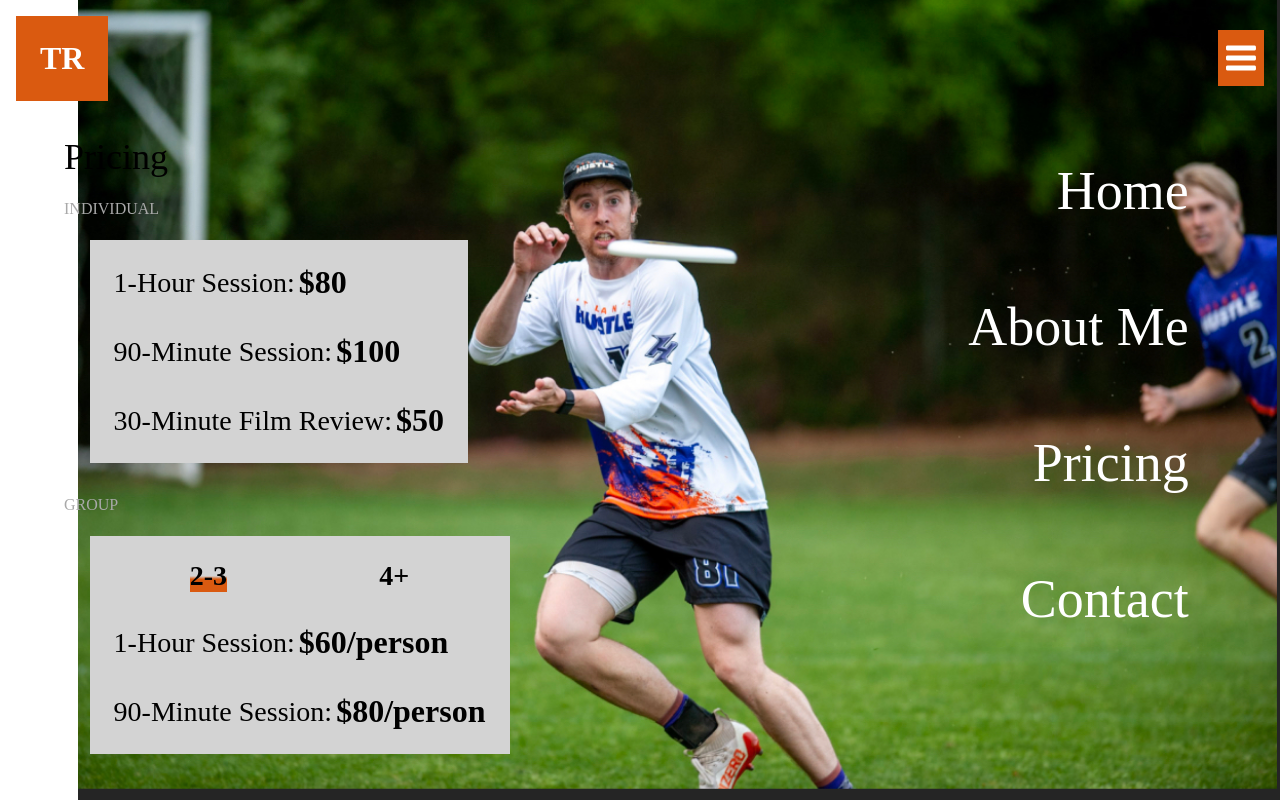
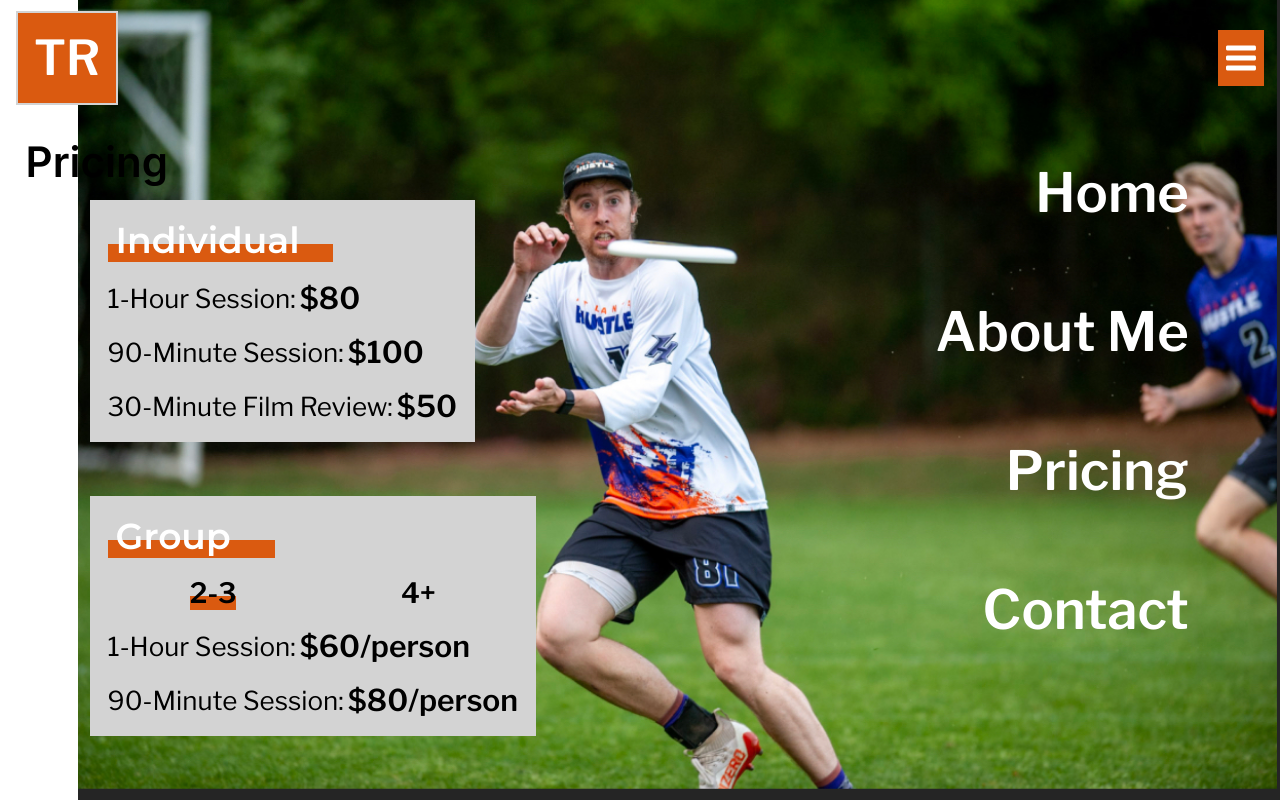
Before and after one commit to tyler7r/coaching-site, a React (Create React App) app: page /pricing in a window 1280 px wide. Built offline with nearby package versions, Linux system fonts and the light colour scheme.

Commit message:
Added fonts and updated styles accordingly

```diff
--- a/public/index.html
+++ b/public/index.html
@@ -3,6 +3,9 @@
   <head>
     <meta charset="utf-8" />
     <link rel="icon" href="%PUBLIC_URL%/favicon.ico?v=3" />
+    <link rel="preconnect" href="https://fonts.googleapis.com">
+    <link rel="preconnect" href="https://fonts.gstatic.com" crossorigin>
+    <link href="https://fonts.googleapis.com/css2?family=Inter:wght@300;600&family=Kanit:wght@200&family=Libre+Franklin:wght@400;600&family=Montserrat:wght@400;600&family=Open+Sans:wght@500&display=swap" rel="stylesheet">
     <meta name="viewport" content="width=device-width, initial-scale=1" />
     <title>Tyler Randall Coaching</title>
   </head>
--- a/src/About.js
+++ b/src/About.js
@@ -43,7 +43,7 @@ export const About = (props) => {
                             Middle School
                         </div>
                         <div>Over the last two years I've coached three semesters of middle school ultimate for Arbor Montessori. I helped build the program up again after COVID. My first semester we started with 10 kids and no way to play games due to restrictions and by last Fall we had over 25 kids on the roster and we won the championship!</div>
-                        <div className='background-title'>
+                        <div className='background-title' id='academy-title'>
                             Atlanta Hustle Youth Academy
                         </div>
                         <div>Last winter, I was the head coach for the Hustle's Youth Academy. I had the opportunity to coach over 30+ of Atlanta's best high-school ultimate players. Several of the U-17 girls who attended the program went on to win the 2023 Youth Championships in Colorado this year with rATLers YCC.</div>
--- a/src/Contact.js
+++ b/src/Contact.js
@@ -19,7 +19,8 @@ export const Contact = (props) => {
                 :   <img src={ContactImage} alt='secondary' id='contact-image' />
             }
             <div id='contact-details'>
-            <div id='contact-message'>You're so close to upping your Ultimate game. I'm based in Grant Park but I'm happy to meet at a park near you! Book today!</div>
+                <div id='contact-details-title'>Book Today!</div>
+                <div id='contact-message'>You're so close to upping your Ultimate game. I'm based in Grant Park but I'm happy to meet at a park near you! Let's get started!</div>
                 <div className='contact-detail-container'>
                     <img src={EmailIcon} alt='email-icon' className='contact-detail-image' />
                     <a href='mailto:tyler7r@gmail.com' className='contact-detail-info'>tyler7r@gmail.com</a>
--- a/src/Pricing.js
+++ b/src/Pricing.js
@@ -22,14 +22,14 @@ export const Pricing = (props) => {
                 ? <img src={PricingImage} alt='main' id='pricing-image' />
                 : <img src={PricingMobile} alt='main' id='pricing-image' />
             }
-            <div className='pricing-section-title' id='individual-pricing-title'>INDIVIDUAL</div>
             <div className='pricing-section' id='individual-section'>
+                <div className='pricing-section-title' id='individual-pricing-title'>Individual</div>
                 <div className='option-description'>1-Hour Session: <div className='option-price'>$80</div></div>
                 <div className='option-description'>90-Minute Session: <div className='option-price'>$100</div></div>
                 <div className='option-description'>30-Minute Film Review: <div className='option-price'>$50</div></div>
             </div>
-            <div className='pricing-section-title' id='group-pricing-title'>GROUP</div>
             <div className='pricing-section' id='group-section'>
+                <div className='pricing-section-title' id='group-pricing-title'>Group</div>
                 <div id='option-select-container'>
                     {optionSelect('2-3')}
                     {optionSelect('4+')}
--- a/src/about.css
+++ b/src/about.css
@@ -9,8 +9,10 @@
     position: absolute;
     top: 17%;
     left: 5%;
-    font-size: 36px;
+    font-size: 42px;
     z-index: 1;
+    font-family: 'Inter';
+    font-weight: bold;
 }
 
 #view-select-container {
@@ -33,11 +35,11 @@
 
 .view-select-btn:hover {
     cursor: pointer;
-    background: linear-gradient(to top, #da5a10 30%, rgb(0, 0, 0, 0) 40%);
+    background: linear-gradient(to top, #da5a10 40%, rgb(0, 0, 0, 0) 40%);
 }
 
 .view-select-btn.selected {
-    background: linear-gradient(to top, #da5a10 30%, rgb(0, 0, 0, 0) 40%);
+    background: linear-gradient(to top, #da5a10 40%, rgb(0, 0, 0, 0) 40%);
 }
 
 .about-background-container {
@@ -53,6 +55,16 @@
 .background-title {
     font-size: 24px;
     margin: 8px 0px 8px 0px;
+    font-weight: bold;
+    color: white;
+    max-width: 35%;
+    background: linear-gradient(to top, #da5a10 50%, rgb(0, 0, 0, 0) 40%);
+    padding: 0px 12px 4px 8px;
+    font-family: 'Montserrat';
+}
+
+#academy-title {
+    max-width: 80%;
 }
 
 .about-image {
@@ -84,11 +96,16 @@
         top: 27%;
         width: 80%;
         left: 7%;
-        border: 2px solid #da5a10;
     }
 
     .background-title {
         font-size: 22px;
         font-weight: bold;
+        max-width: 50%;
+    }
+
+    #academy-title {
+        max-width: 100%;
+        font-size: 21px;
     }
 }
--- a/src/app.css
+++ b/src/app.css
@@ -1,6 +1,8 @@
 body {
     margin: 0;
     padding: 0;
+    font-family: 'Libre Franklin';
+    /* font-weight: bold; */
 }
 
 @media (min-width: 381px) {
--- a/src/contact.css
+++ b/src/contact.css
@@ -13,11 +13,13 @@
 }
 
 #contact-title {
-    font-size: 36px;
+    font-size: 48px;
     position: absolute;
     top: 20%;
-    left: 8%;
+    left: 5%;
     z-index: 1;
+    font-family: 'Inter';
+    font-weight: bold;
 }
 
 #contact-image2 {
@@ -37,7 +39,6 @@
     display: flex;
     flex-direction: column;
     justify-content: center;
-    align-items: center;
     gap: 24px;
 }
 
@@ -53,7 +54,14 @@
     gap: 4px;
 }
 
-.contact-detail-title {
+#contact-details-title {
+    text-align: left;
+    color: white;
+    font-size: 42px;
+    background: linear-gradient(to top, #da5a10 40%, rgb(0, 0, 0, 0) 40%);
+    padding: 0px 8px 2px 12px;
+    max-width: 80%;
+    font-family: 'Montserrat';
     font-weight: bold;
 }
 
@@ -66,7 +74,7 @@
 
 .contact-detail-info:hover {
     cursor: pointer;
-    background: linear-gradient(to top, #da5a10 40%, rgb(0, 0, 0, 0) 50%);
+    background: linear-gradient(to top, #da5a10 40%, rgb(0, 0, 0, 0) 40%);
 
 }
 
@@ -84,18 +92,22 @@
         font-size: 42px;
         color: white;
         top: 46%;
-        left: 60%;
+        left: 55%;
     }
 
     #contact-details {
         max-width: 80%;
         top: 55%;
         gap: 12px;
-        border: 2px solid #da5a10;
+    }
+
+    #contact-details-title {
+        max-width: 80%;
+        font-size: 36px;
     }
 
     #contact-message {
-        font-size: 20px;
+        font-size: 18px;
     }
 
     .contact-detail-info {
--- a/src/header.css
+++ b/src/header.css
@@ -11,11 +11,12 @@
     z-index: 3;
     background-color: #da5a10;
     color: white;
-    font-size: 32px;
+    font-size: 48px;
     display: flex;
     justify-content: center;
     align-items: center;
-    padding: 24px;
+    padding: 16px;
+    border: 2px solid lightgray;
     font-weight: bold;
     text-decoration: none;
 }
@@ -69,6 +70,7 @@
 }
 
 .header-link {
+    font-weight: bold;
     text-decoration: none;
     color: white;
 }
--- a/src/home.css
+++ b/src/home.css
@@ -32,9 +32,11 @@
 #intro-name {
     font-size: 48px;
     background: linear-gradient(to top, #da5a10 60%, rgb(0, 0, 0, 0) 50%);
-    width: 70%;
+    width: 85%;
     color: white;
     padding: 0px 24px 18px 0px;
+    font-family: 'Montserrat';
+    font-weight: bold;
 }
 
 #intro-numbers-container {
@@ -105,13 +107,13 @@
     }
 
     #useful-links-title {
-        top: 78%;
+        top: 82%;
         left: 15%;
         color: white;
     }
 
     #useful-links-container {
-        top: 82%;
+        top: 87%;
         left: 11%;
     }
 
--- a/src/pricing.css
+++ b/src/pricing.css
@@ -7,9 +7,11 @@
 #pricing-title {
     position: absolute;
     top: 17%;
-    left: 5%;
-    font-size: 36px;
+    left: 2%;
+    font-size: 42px;
     z-index: 1;
+    font-family: 'Inter';
+    font-weight: bold;
 }
 
 #pricing-image {
@@ -20,8 +22,13 @@
 }
 
 .pricing-section-title {
-    color: darkgray;
-    position: absolute;
+    background: linear-gradient(to top, #da5a10 40%, rgb(0, 0, 0, 0) 40%);
+    max-width: 50%;
+    padding: 0px 8px 0px 8px;
+    font-size: 36px;
+    color: white;
+    font-family: 'Montserrat';
+    font-weight: bold;
 }
 
 .pricing-section {
@@ -31,46 +38,44 @@
     display: flex;
     flex-direction: column;
     justify-content: center;
-    gap: 32px;
-    padding: 24px;
+    gap: 18px;
+    padding: 18px;
 }
 
 .pricing-info {
     display: flex;
     flex-direction: column;
-    gap: 32px;
+    gap: 18px;
     justify-content: center;
 }
 
 #individual-section {
-    top: 30%;
+    top: 25%;
     left: 7%;
 }
 
 #individual-pricing-title {
-    top: 25%;
-    left: 5%;
+    max-width: 60%;
 }
 
 #group-section {
-    top: 67%;
+    top: 62%;
     left: 7%;
 }
 
 #group-pricing-title {
-    top: 62%;
-    left: 5%;
+    max-width: 37%;
 }
 
 .option-description {
     display: flex;
     align-items: center;
     gap: 4px;
-    font-size: 28px;
+    font-size: 26px;
 }
 
 .option-price {
-    font-size: 32px;
+    font-size: 30px;
     font-weight: bold;
 }
 
@@ -84,13 +89,15 @@
 
 .option-select-btn.selected, .option-select-btn:hover {
     cursor: pointer;
-    background: linear-gradient(to top, #da5a10 40%, rgb(0, 0, 0, 0) 50%);
+    background: linear-gradient(to top, #da5a10 40%, rgb(0, 0, 0, 0) 40%);
 }
 
 @media (max-width: 380px) {
     #pricing-title {
         color: white;
         font-size: 42px;
+        left: 60%;
+        top: 25%;
     }
 
     #pricing-image {
@@ -99,24 +106,23 @@
     }
 
     .pricing-section {
-        gap: 24px;
+        gap: 18px;
         padding: 12px;
-        border: 2px solid #da5a10;
     }
 
     .pricing-info {
-        gap: 24px;
+        gap: 18px;
     }
 
     .option-description {
         display: flex;
         align-items: center;
         gap: 4px;
-        font-size: 24px;
+        font-size: 20px;
     }
 
     .option-price {
-        font-size: 28px;
+        font-size: 24px;
         font-weight: bold;
     }
 
@@ -126,8 +132,7 @@
     }
 
     #individual-pricing-title {
-        top: 30%;
-        left: 8%;
+        max-width: 80%;
     }
 
     #group-section {
@@ -136,9 +141,6 @@
     }
 
     #group-pricing-title {
-        top: 63%;
-        left: 65%;
-        color: white;
-        font-size: 18px;
+        max-width: 45%;
     }
 }
```
Also changed, not shown: 1 other file (tests, documents, lock files or other folders).
